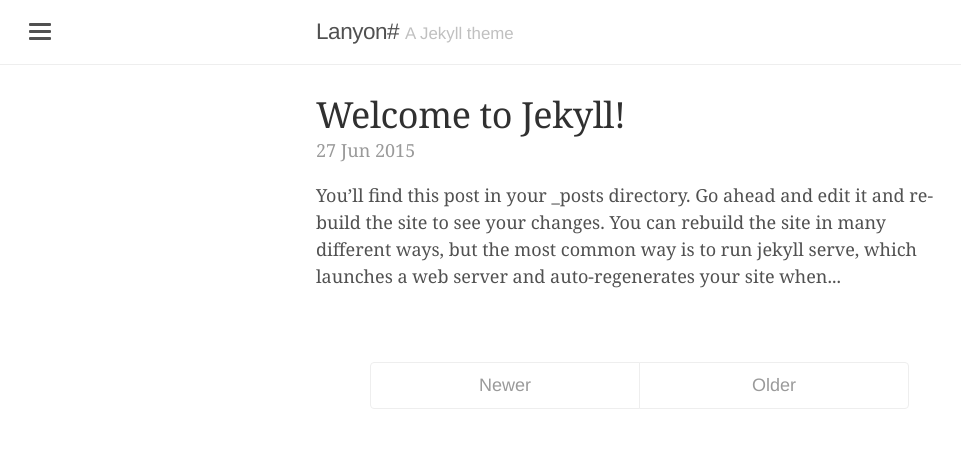
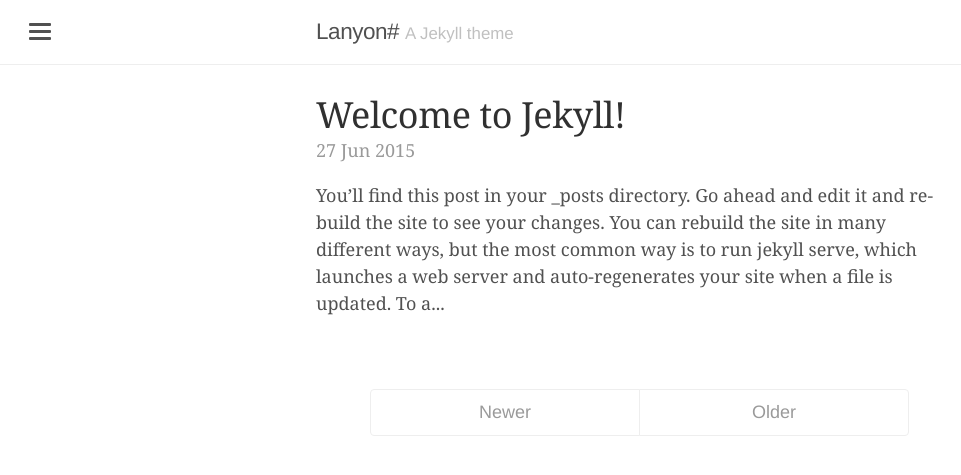
Before and after one commit to skylerlee/codelet, a Jekyll site: the page built from index.html, in a window 1280 px wide. Shown: the top 475 px of the page, without its empty margins (0-961 px from the left). Built offline with Jekyll 4.4.1, drawn with Linux system fonts in a browser that asks for light colours; the list of posts is cut into pages by our own code.

Commit message:
Fix content truncate problem

```diff
--- a/index.html
+++ b/index.html
@@ -9,7 +9,7 @@
       <a href="{{ post.url | relative_url }}">{{ post.title }}</a>
     </h1>
     <span class="post-date">{{ post.date | date_to_string }}</span>
-    <p>{{ post.content | strip_html | truncatewords: 50 }}</p>
+    <p>{{ post.content | strip_html | truncate: 300 }}</p>
   </div>
   {% endfor %}
 </div>
```
